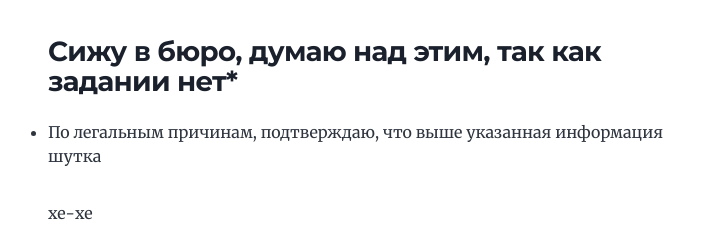
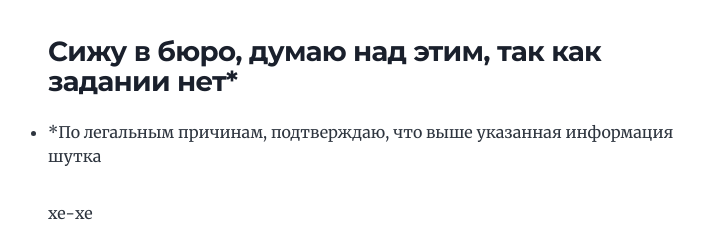
Before and after one commit to QTtrash/af-blog, a Gatsby site: page /Adult-responsible-experience/ in a window 1280 px wide. Shown: the part 2780-3020 px from the top of the page, 276-980 px from the left. Built offline with nearby package versions, Linux system fonts and the light colour scheme; Gatsby itself is replaced by a stand-in of ours.

Commit message:
typo fix

```diff
--- a/content/blog/Adult-responsible-experience/index.md
+++ b/content/blog/Adult-responsible-experience/index.md
@@ -40,7 +40,7 @@ description: "Сижу в автобусе, Сижу в бюро, думаю н
 
 ### Сижу в бюро, думаю над этим, так как задании нет*
 
-- По легальным причинам, подтверждаю, что выше указанная информация шутка
+- *По легальным причинам, подтверждаю, что выше указанная информация шутка
 
 хе-хе
 
```
